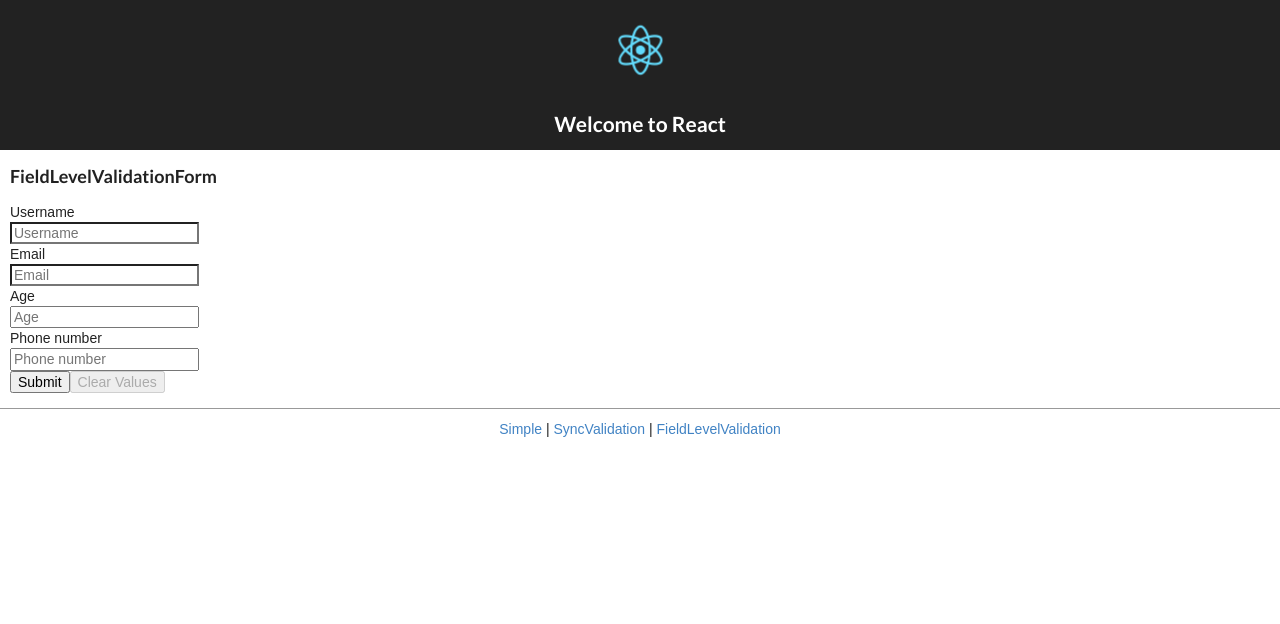
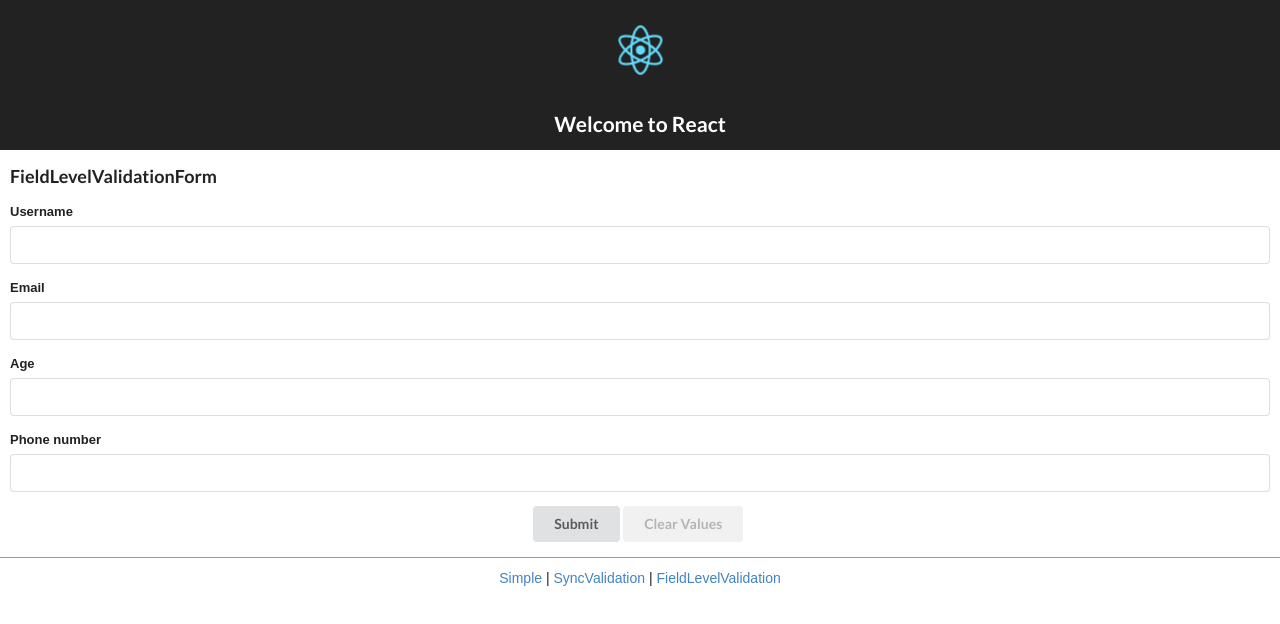
Before and after one commit to akahigeg/redux-form-sample, a React (Create React App) app: page /field-level-validation in a window 1280 px wide. Shown: the top 624 px of the page. Built offline with nearby package versions, Linux system fonts and the light colour scheme.

Commit message:
Semantic UIを全てのフォームに適用

```diff
--- a/src/components/FieldLevelValidationForm.tsx
+++ b/src/components/FieldLevelValidationForm.tsx
@@ -49,44 +49,48 @@ const renderField = (props: any) => (
 const FieldLevelValidationForm = (props: any) => {
   const { handleSubmit, pristine, reset, submitting } = props
   return (
-    <form onSubmit={handleSubmit}>
+    <form onSubmit={handleSubmit} className="ui form">
       <h3>FieldLevelValidationForm</h3>
+      <div className="field">
+        <label>Username</label>
       <ReduxForm.Field
         name="username"
         type="text"
         component={renderField}
-        label="Username"
         validate={[required, maxLength15, minLength2]}
         warn={alphaNumeric}
-      />
+      /></div>
+      <div className="field">
+        <label>Email</label>
       <ReduxForm.Field
         name="email"
         type="email"
         component={renderField}
-        label="Email"
         validate={email}
         warn={aol}
-      />
+      /></div>
+      <div className="field">
+        <label>Age</label>
       <ReduxForm.Field
         name="age"
         type="number"
         component={renderField}
-        label="Age"
         validate={[required, isNumber, minValue13]}
         warn={tooYoung}
-      />
+      /></div>
+      <div className="field">
+        <label>Phone number</label>
       <ReduxForm.Field
         name="phone"
         type="number"
         component={renderField}
-        label="Phone number"
         validate={[required, phoneNumber]}
-      />
-      <div>
-        <button type="submit" disabled={submitting}>
+      /></div>
+      <div className="button-area">
+        <button type="submit" disabled={submitting} className="ui button">
           Submit
         </button>
-        <button type="button" disabled={pristine || submitting} onClick={reset}>
+        <button type="button" disabled={pristine || submitting} onClick={reset} className="ui button">
           Clear Values
         </button>
       </div>
--- a/src/components/SyncValidationForm.tsx
+++ b/src/components/SyncValidationForm.tsx
@@ -1,5 +1,5 @@
-import * as React from 'react'
-import * as ReduxForm from 'redux-form'
+import * as React from "react";
+import * as ReduxForm from "redux-form";
 
 interface FormValues {
   username: string;
@@ -14,34 +14,34 @@ interface FormErrors {
 }
 
 const validate = (values: FormValues) => {
-  const errors: FormErrors = {}
+  const errors: FormErrors = {};
   if (!values.username) {
-    errors.username = 'Required'
+    errors.username = "Required";
   } else if (values.username.length > 15) {
-    errors.username = 'Must be 15 characters or less'
+    errors.username = "Must be 15 characters or less";
   }
   if (!values.email) {
-    errors.email = 'Required'
+    errors.email = "Required";
   } else if (!/^[A-Z0-9._%+-]+@[A-Z0-9.-]+\.[A-Z]{2,4}$/i.test(values.email)) {
-    errors.email = 'Invalid email address'
+    errors.email = "Invalid email address";
   }
   if (!values.age) {
-    errors.age = 'Required'
+    errors.age = "Required";
   } else if (isNaN(Number(values.age))) {
-    errors.age = 'Must be a number'
+    errors.age = "Must be a number";
   } else if (Number(values.age) < 18) {
-    errors.age = 'Sorry, you must be at least 18 years old'
+    errors.age = "Sorry, you must be at least 18 years old";
   }
-  return errors
-}
+  return errors;
+};
 
 const warn = (values: FormValues) => {
-  const warnings: FormErrors = {}
+  const warnings: FormErrors = {};
   if (values.age < 19) {
-    warnings.age = 'Hmm, you seem a bit young...'
+    warnings.age = "Hmm, you seem a bit young...";
   }
-  return warnings
-}
+  return warnings;
+};
 const renderField = (props: any) => (
   <div>
     <label>{props.label}</label>
@@ -52,33 +52,51 @@ const renderField = (props: any) => (
           (props.warning && <span>{props.warning}</span>))}
     </div>
   </div>
-)
+);
 
 const SyncValidationForm = (props: any) => {
-  const { handleSubmit, pristine, reset, submitting } = props
+  const { handleSubmit, pristine, reset, submitting } = props;
   return (
-    <form onSubmit={handleSubmit}>
+    <form onSubmit={handleSubmit} className="ui form">
       <h3>SyncValidationForm</h3>
+      <div className="field">
+        <label>Username</label>
+        <ReduxForm.Field
+          name="username"
+          type="text"
+          component={renderField}
+        />
+      </div>
+      <div className="field">
+        <label>Email</label>
       <ReduxForm.Field
-        name="username"
-        type="text"
+        name="email"
+        type="email"
         component={renderField}
-        label="Username"
       />
-      <ReduxForm.Field name="email" type="email" component={renderField} label="Email" />
-      <ReduxForm.Field name="age" type="number" component={renderField} label="Age" />
-      <div>
-        <button type="submit" disabled={submitting}>
+      </div>
+      <div className="field">
+        <label>Age</label>
+      <ReduxForm.Field
+        name="age"
+        type="number"
+        component={renderField}
+      />
+      </div>
+      <div className="button-area">
+        <button type="submit" disabled={submitting} className="ui button">
           Submit
         </button>
-        <button type="button" disabled={pristine || submitting} onClick={reset}>
+        <button type="button" disabled={pristine || submitting} onClick={reset} className="ui button">
           Clear Values
         </button>
       </div>
     </form>
-  )
-}
+  );
+};
 
 export default ReduxForm.reduxForm({
-  form: 'syncvalidation', validate, warn
-})(SyncValidationForm)
+  form: "syncvalidation",
+  validate,
+  warn
+})(SyncValidationForm);
```
Also changed, not shown: 1 other file (tests, documents, lock files or other folders).
